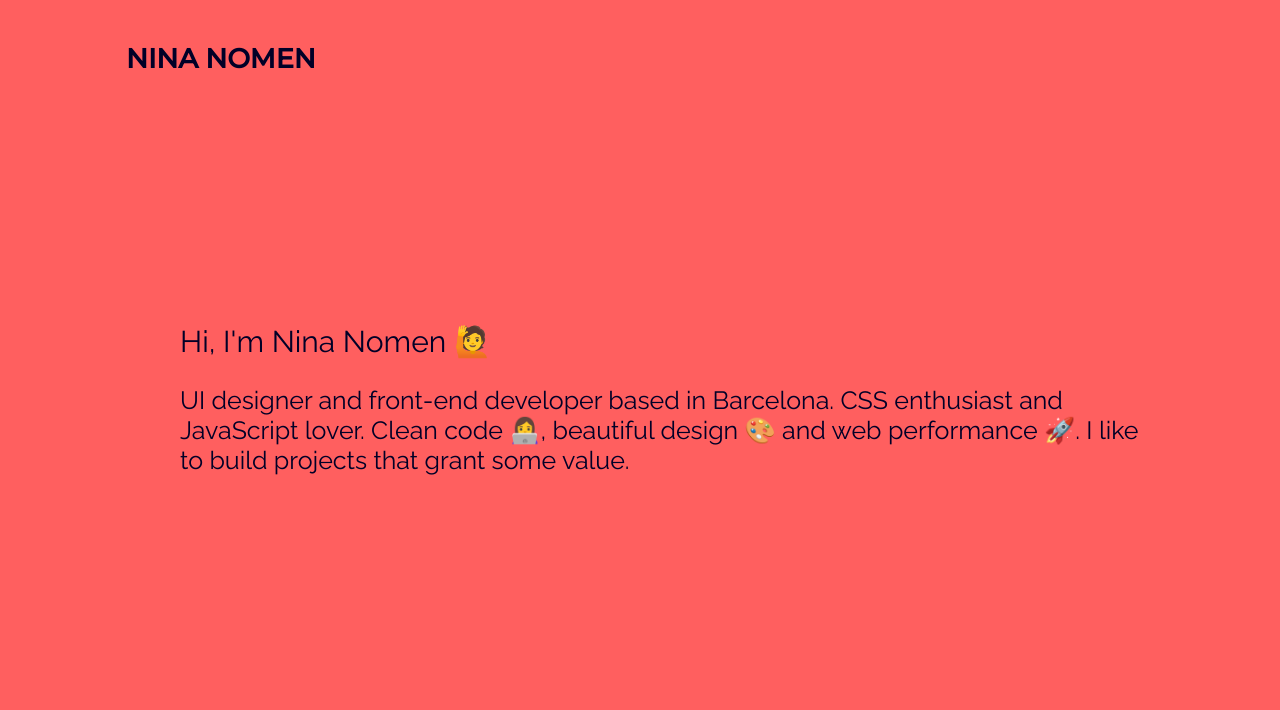
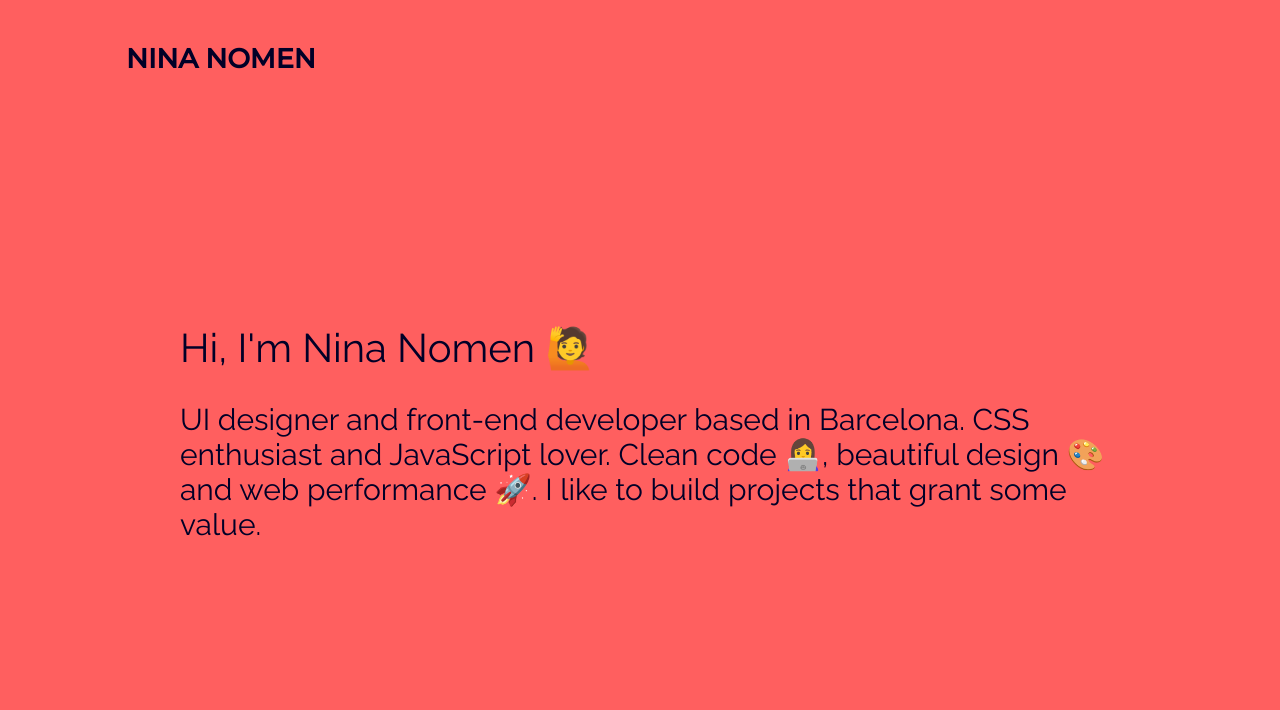
Before and after one commit to ninanomen/ninanomen, a Gatsby site: page / in a window 1280 px wide. Shown: the top 710 px of the page. Built offline with nearby package versions, Linux system fonts and the light colour scheme; Gatsby itself is replaced by a stand-in of ours.

Commit message:
change font size

```diff
--- a/src/pages/main.css
+++ b/src/pages/main.css
@@ -12,12 +12,10 @@
 }
 @media (min-width: 1024px) {
     .me {
-        font-size: 30px;
         margin-top: 10rem;
         margin-left: 3rem;
     }
     .description {
-        font-size: 25px;
         margin-left: 3rem;
     }
 }
```
